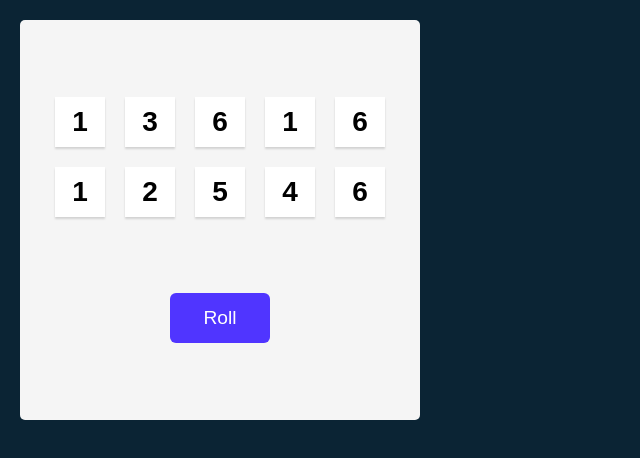
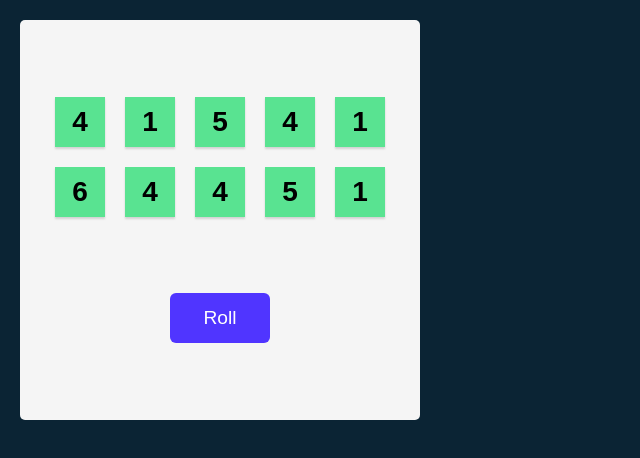
Before and after one commit to milodasilva/Tenzies, a React (Vite) app: page / in a window 1280 px wide. Shown: the top 458 px of the page, without its empty margins (0-640 px from the left). Built offline with nearby package versions, Linux system fonts and the light colour scheme.

Commit message:
Tenzies: Hold dice - part 1

```diff
--- a/src/App.jsx
+++ b/src/App.jsx
@@ -1,27 +1,90 @@
 import Die from "./Die";
 import { useState } from "react";
+import { nanoid } from "nanoid";
 
-function App() {
+export default function App() {
   const [dice, setDice] = useState(generateAllNewDice());
 
   function generateAllNewDice() {
-    return new Array(10).fill(0).map(() => Math.ceil(Math.random() * 6));
+    return Array.from({ length: 10 }, () => ({
+      value: Math.ceil(Math.random() * 6),
+      isHeld: true,
+      id: nanoid(),
+    }));
   }
 
-  const diceElements = dice.map((item, index) => (
-    <Die key={index} value={item} />
+  const diceElements = dice.map((item) => (
+    <Die
+      key={item.id}
+      value={item.value}
+      isHeld={item.isHeld}
+      hold={() => hold(item.id)}
+    />
   ));
-
   const rollDice = () => {
     setDice(generateAllNewDice());
   };
 
+  function hold(id) {
+    console.log("ID " + id);
+  }
+
+  // Hold(props.id)
+
   return (
     <main>
       <div className="dice-container">{diceElements}</div>
-      <button className="roll-btn" onClick={rollDice}>Roll</button>
+      <button className="roll-btn" onClick={rollDice}>
+        Roll
+      </button>
     </main>
   );
 }
 
-export default App;
+// Constant       xxx ctermfg=253 guifg=#c678dd
+// String         xxx links to Constant
+
+// ysiw"     →    Word   →   "Word"
+// Visual Shift S '
+
+// Usando visual mode:
+// viw (seleciona a palavra)
+// S" (surround com aspas)
+
+// Trocar surround existente
+// cs"'      →   "Word"   →   'Word'
+// cs)(      →   (Word)   →   Word
+// cs"(      →   "Word"   →   (Word)
+
+// Delete
+// ds '
+
+// html
+// ysiw<tdiv>
+// → <div>Word</div>
+
+// =======================
+// hello
+// const obj = {
+//   value: Math.ceil(Math.random() * 6),
+//   isHeld: false,
+// }
+
+// const obj = Object.fromEntries(
+//   Array.from({ length: 10 }, (_, i) => [i, 0])
+// );
+//
+// console.log(obj);
+// // {0: 0, 1: 0, 2: 0, ..., 9: 0}
+
+// function generateAllNewDice() {
+//   return new Array(10)
+//     .fill(0)
+//     .map(() => ({
+//       value: Math.ceil(Math.random() * 6),
+//       isHeld: false,
+//       id: nanoid()
+//     }));
+// }
+
+//
--- a/src/Die.jsx
+++ b/src/Die.jsx
@@ -1,6 +1,12 @@
 export default function Die(props) {
+  const styles = {
+    backgroundColor: props.isHeld ? "#59E391" : "white",
+  };
 
+  // console.log(props.Hold)
   return (
-    <button>{props.value}</button>
-  )
+    <button onClick={props.hold} style={styles}>
+      {props.value}
+    </button>
+  );
 }
```
Also changed, not shown: 1 other file (tests, documents, lock files or other folders).
